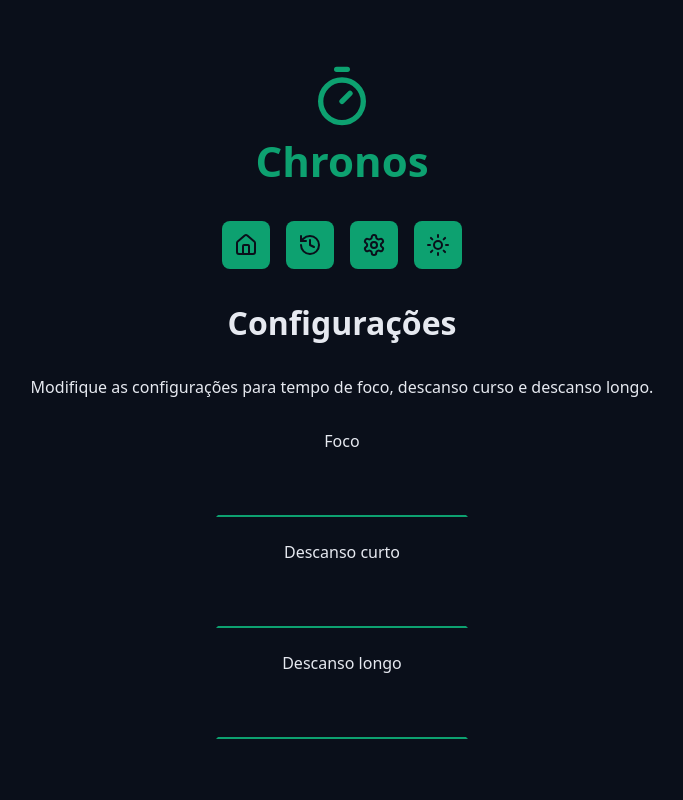
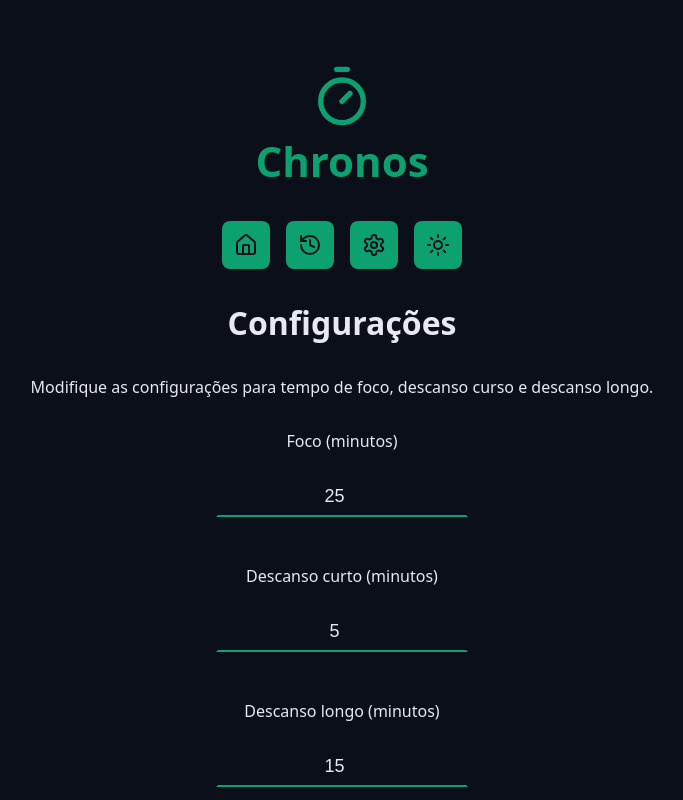
Before and after one commit to JefersonLucas/chronos-pomodoro, a React (Vite) app: page /settings in a window 1280 px wide. Shown: the top 800 px of the page, without its empty margins (298-981 px from the left). Built offline with nearby package versions, Linux system fonts and the light colour scheme.

Commit message:
feat: added validate on save settings

```diff
--- a/src/pages/Settings/index.tsx
+++ b/src/pages/Settings/index.tsx
@@ -1,11 +1,54 @@
 import { SaveIcon } from "lucide-react"
+import { useRef } from "react"
+import { showMessage } from "../../adapters/showMessage"
 import { Container } from "../../components/Container"
 import { DefaultButton } from "../../components/DefaultButton"
 import { DefaultInput } from "../../components/DefaultInput"
 import { Heading } from "../../components/Heading"
+import { useTaskContext } from "../../hooks/useTaskContext"
 import { MainTemplate } from "../../templates/Main"
 
 export function SettingsPage() {
+	const { state } = useTaskContext()
+	const workTimeInput = useRef<HTMLInputElement>(null)
+	const shortBreakTimeInput = useRef<HTMLInputElement>(null)
+	const longBreakTimeInput = useRef<HTMLInputElement>(null)
+
+	function handleSaveSettings(e: React.FormEvent<HTMLFormElement>) {
+		e.preventDefault()
+		showMessage.dismiss()
+
+		const formErrors = []
+
+		const workTime = Number(workTimeInput.current?.value)
+		const shortBreakTime = Number(shortBreakTimeInput.current?.value)
+		const longBreakTime = Number(longBreakTimeInput.current?.value)
+
+		if (isNaN(workTime) || isNaN(shortBreakTime) || isNaN(longBreakTime)) {
+			formErrors.push("Digite apenas números para TODOS os campos")
+		}
+
+		if (workTime < 1 || workTime > 99) {
+			formErrors.push("Digite valores entre 1 e 99 para foco")
+		}
+
+		if (shortBreakTime < 1 || shortBreakTime > 30) {
+			formErrors.push("Digite valores entre 1 e 30 para descanso curto")
+		}
+
+		if (longBreakTime < 1 || longBreakTime > 60) {
+			formErrors.push("Digite valores entre 1 e 60 para descanso longo")
+		}
+
+		if (formErrors.length > 0) {
+			formErrors.forEach((error) => {
+				showMessage.error(error)
+			})
+			return
+		}
+
+		console.log("SALVAR")
+	}
 	return (
 		<MainTemplate>
 			<Container>
@@ -20,20 +63,32 @@ export function SettingsPage() {
 			</Container>
 
 			<Container>
-				<form action="" className="form">
-					<div className="formRow">
-						<DefaultInput id="workTime" labelText="Foco" />
-					</div>
+				<form onSubmit={handleSaveSettings} className="form">
 					<div className="formRow">
 						<DefaultInput
+							id="workTime"
+							labelText="Foco (minutos)"
+							type="number"
+							ref={workTimeInput}
+							defaultValue={state.cycle.workTime}
+						/>
+						<div className="formRow"></div>
+
+						<DefaultInput
 							id="shortBreakTime"
-							labelText="Descanso curto"
+							labelText="Descanso curto (minutos)"
+							ref={shortBreakTimeInput}
+							type="number"
+							defaultValue={state.cycle.shortBreakTime}
 						/>
-					</div>
-					<div className="formRow">
+						<div className="formRow"></div>
+
 						<DefaultInput
 							id="longBreakTime"
-							labelText="Descanso longo"
+							labelText="Descanso longo (minutos)"
+							type="number"
+							ref={longBreakTimeInput}
+							defaultValue={state.cycle.longBreakTime}
 						/>
 					</div>
 					<div className="formRow">
@@ -41,6 +96,7 @@ export function SettingsPage() {
 							icon={<SaveIcon />}
 							aria-label="Salvar configurações"
 							title="Salvar configurações"
+							type="submit"
 						/>
 					</div>
 				</form>
```
